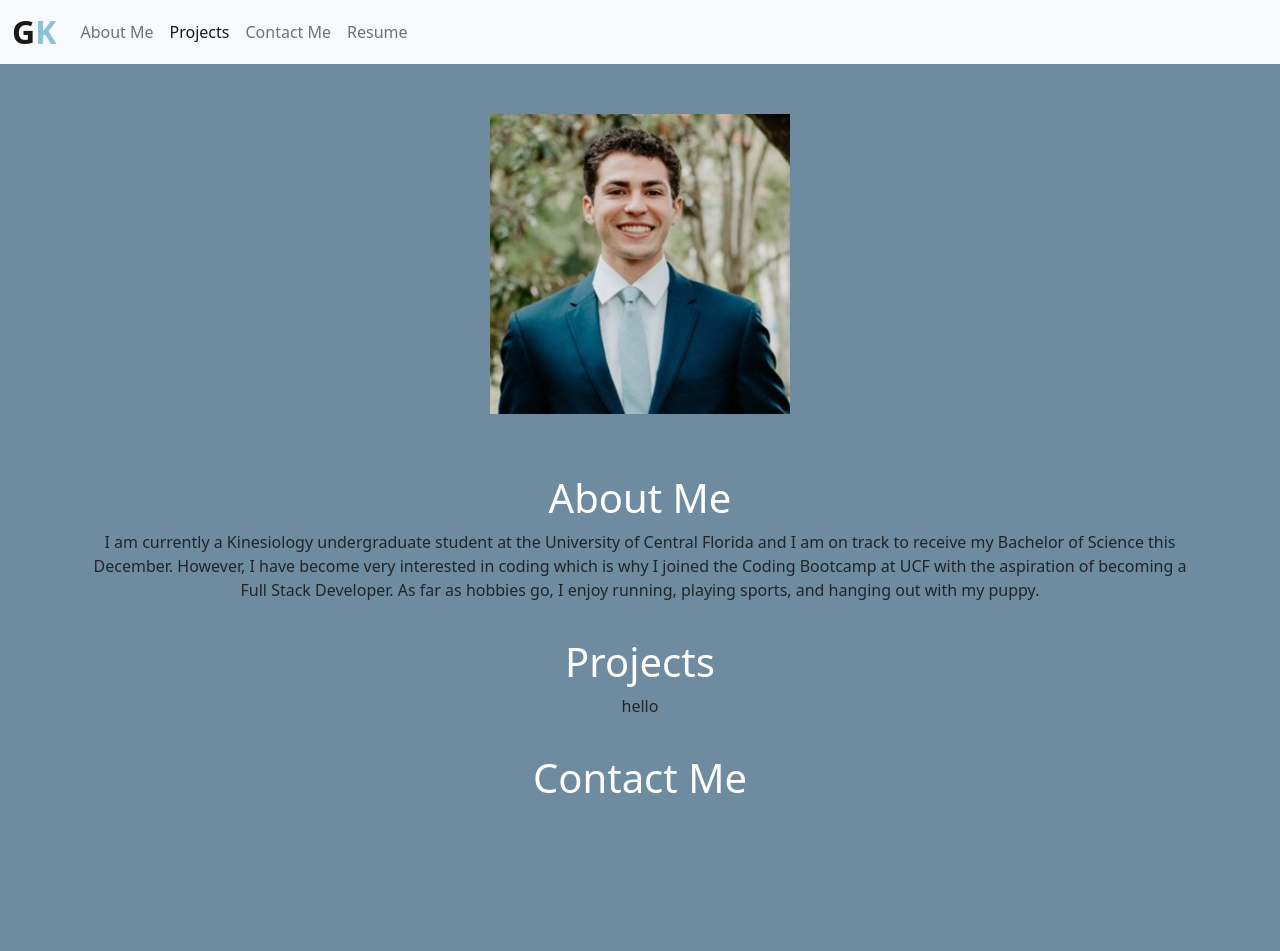
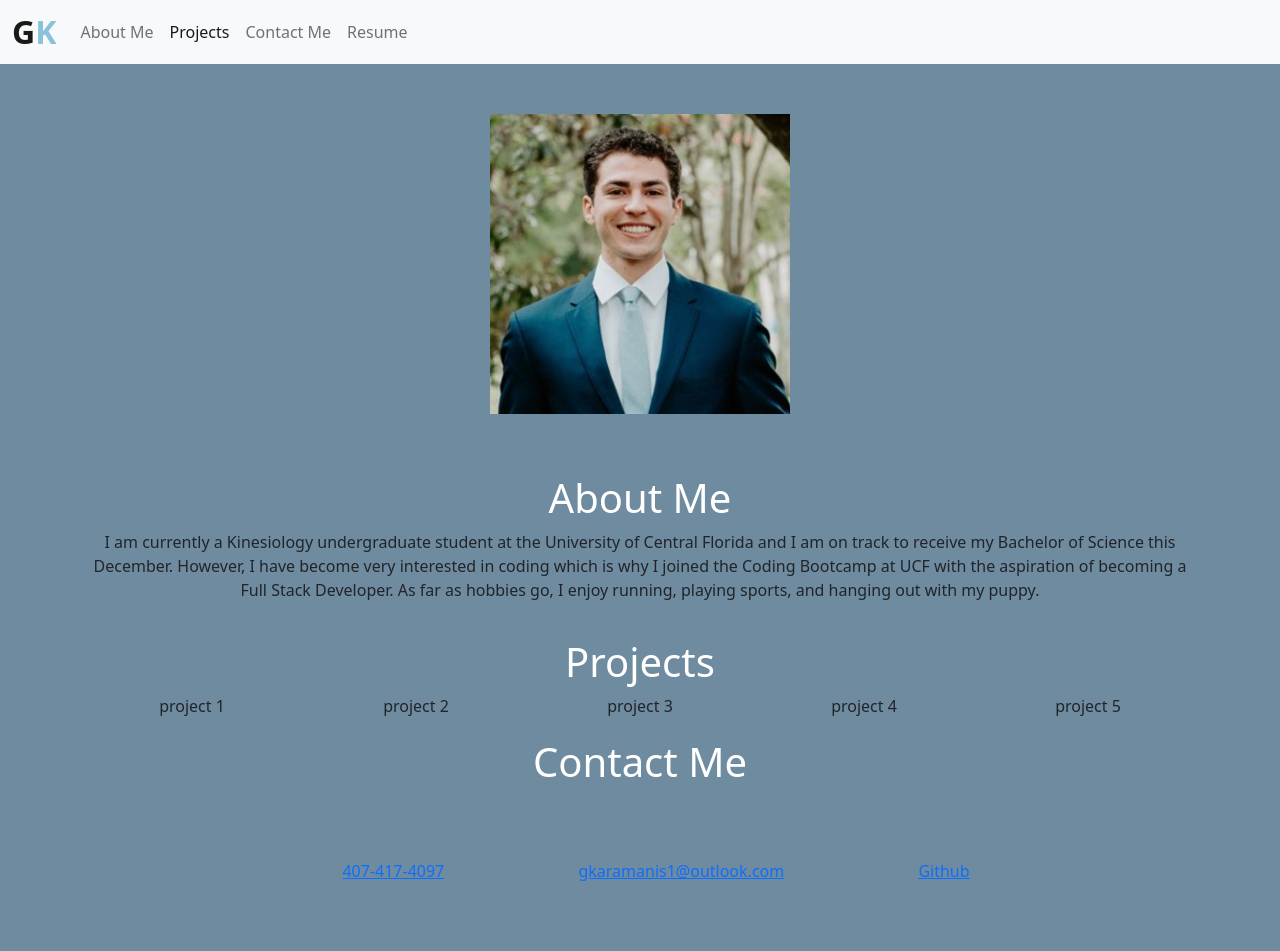
Before and after one commit to gkaramanis1/giorgokaramanis, a plain HTML site: page index.html in a window 1280 px wide. Before the commit the page ends 828 px from the top, so only its background shows below. Drawn offline with nearby package versions, Linux system fonts and the light colour scheme.

Commit message:
added content and structure to projects and contact me sections

```diff
--- a/assets/styles.css
+++ b/assets/styles.css
@@ -15,3 +15,20 @@ body {
 .portrait {
    padding: 50px;
 }
+
+.flex-container{
+    display: flex;
+    flex-flow: row wrap;
+    justify-content: space-around;
+    padding: 0;
+    margin: 0;
+    list-style: none;
+}
+
+.contact {
+    display: inline-block;
+    justify-content: space-between;
+    padding: 15px;
+    margin: 50px;
+    list-style: none;
+}
--- a/index.html
+++ b/index.html
@@ -50,14 +50,30 @@
 
         <section class="container text-center" id="projects">
             <h1 style="color: white;">Projects</h1>
-            <p>hello</p>
+
+                <ul class="flex-container">
+                    <li class="1">project 1</li>
+                    <li class="2">project 2</li>
+                    <li class="3">project 3</li>
+                    <li class="4">project 4</li>
+                    <li class="5">project 5</li>
+                </ul>
+
         </section>
 
         <section class="container text-center" id="contact-me">
             <h1 style="color: white;">Contact Me</h1>
-                <p>
-                    <a href="tel:4074174097"></a>
-                </p>
+               <ul>
+                <li class="contact">
+                    <a href="#407-417-4097">407-417-4097</a>
+                </li>
+                <li class="contact">
+                    <a href="#gkaramanis1@outlook.com">gkaramanis1@outlook.com</a>
+                </li>
+                <li class="contact">
+                    <a href="https://github.com/gkaramanis1">Github</a>
+                </li>
+               </ul>
         </section>
 
 
```
